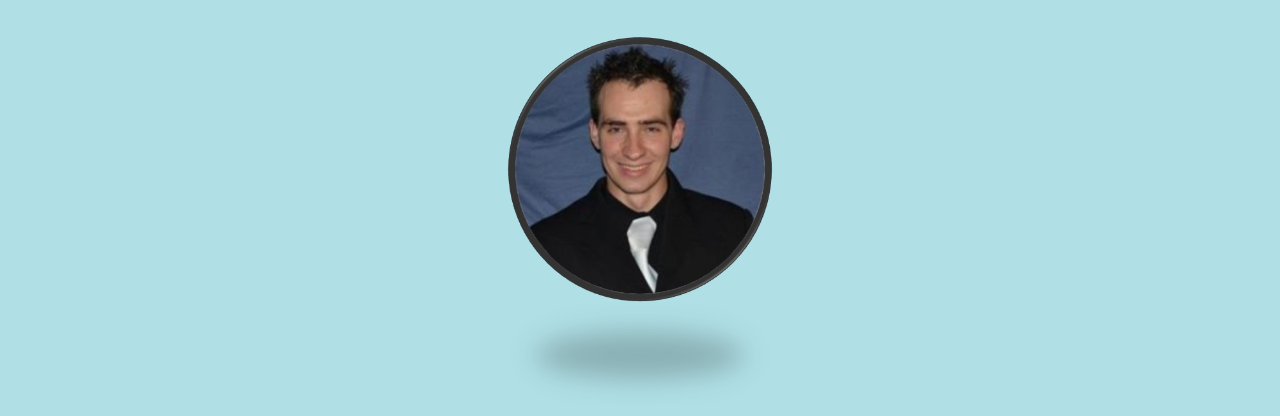
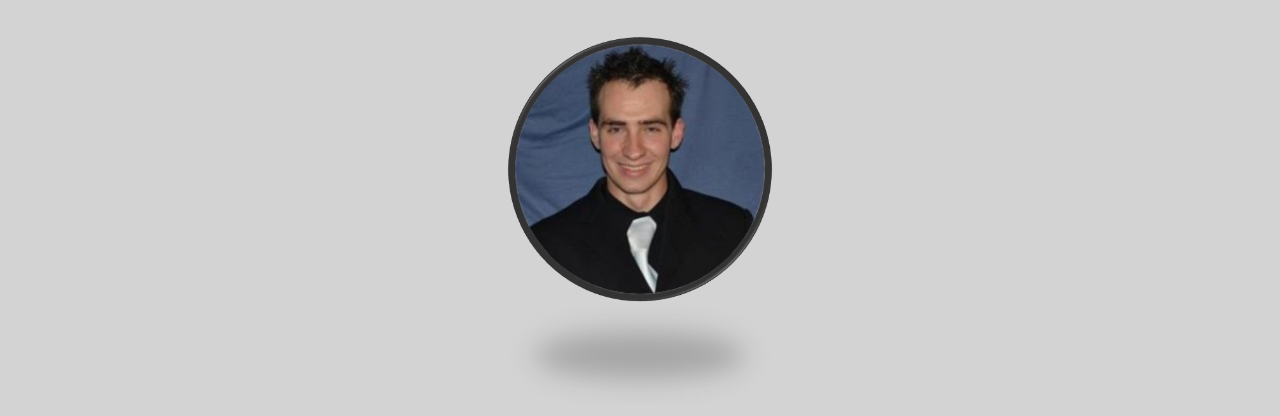
Before and after one commit to ConnorLitchfield/ConnorLitchfield.github.io, a plain HTML site: page index.html in a window 1280 px wide. Shown: the part 262-678 px from the top of the page. Drawn offline with Linux system fonts and the light colour scheme.

Commit message:
Update index.html

```diff
--- a/index.html
+++ b/index.html
@@ -1,4 +1,4 @@
-<body style="background-color:powderblue;">
+<body style="background-color:lightgrey;">
 
 <!-- Main Heading Include Photo and Name-->
 <div ID="MainHeading">
```
